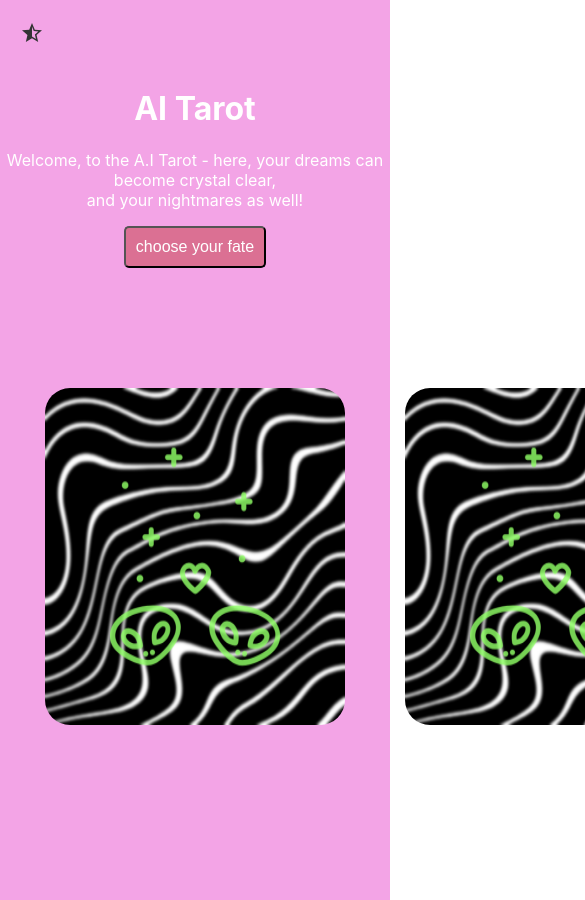
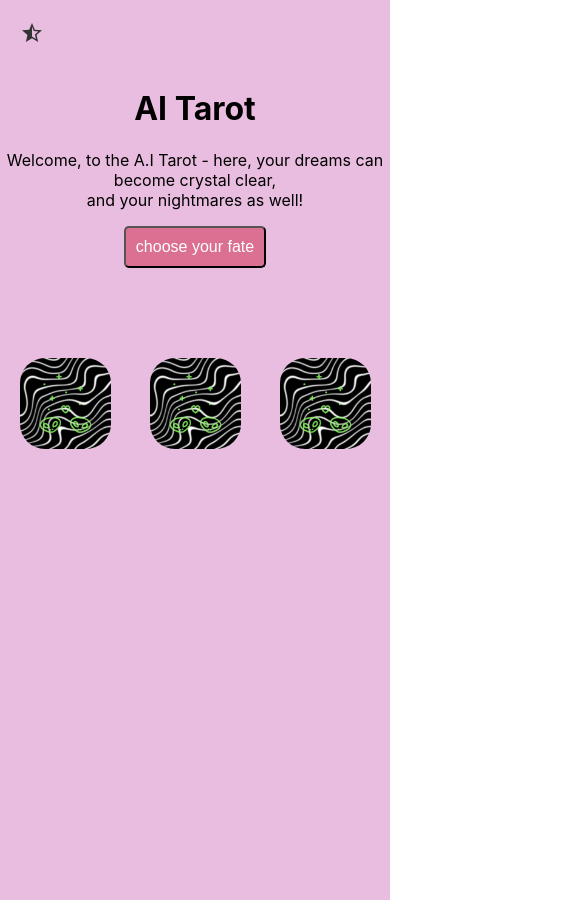
Before and after one commit to WrongAlice/react-tarot, a React (Create React App) app: page / in a window 390 px wide. Both pictures are taken after a click on the button "choose your fate". Shown: the top 900 px of the page, 585 px wide, since content can reach past the window. Built offline with nearby package versions, Linux system fonts and the light colour scheme.

Commit message:
a push to checkin  mobile scaling

```diff
--- a/src/App.css
+++ b/src/App.css
@@ -1,5 +1,5 @@
 body {
-  /* background-color:rgb(196, 173, 222); */
+
   box-sizing: border-box;
   color:white;
 
@@ -8,12 +8,14 @@ body {
 .App {
   text-align: center;
   height: 900px;
-  background: #F3A4E6;
+  background: #E9BDDF;
+  color: black;
 
 }
 
 .App.dark {
   background: #A36D9A;
+  color:white;
 }
 
 .grid {
@@ -64,13 +66,13 @@ color:red;
 }
 
 .card .front  {
-width: 300px;
+  width: 70%;
 height: 40vh;
 display: inline-block;
-margin:30px;
 border-radius: 25px;
 position: absolute;
 transform: rotateY(90deg);
+
 
 }
 
@@ -81,11 +83,11 @@ transform: rotateY(90deg);
 
 
 .card .back {
-  width: 300px;
+  width: 70%;
 height: 40vh;
 display: inline-block;
-margin:30px;
 border-radius: 25px;
+/* border: 2px solid red; */
 
 
 
@@ -105,3 +107,50 @@ border-radius: 25px;
   height: 24px;
   cursor: pointer;
 }
+
+
+
+@media only screen and (max-width: 880px) {
+  .card .front {
+    min-width: 70%;
+    height: 70%;
+    }
+
+  .card .back {
+    min-width: 70%;
+    height: 60%;
+}
+}
+
+
+@media only screen and (max-width: 442px) {
+  .card .front {
+    min-width: 70%;
+    height: 50%;
+
+  }
+
+
+  .card .back {
+    min-width: 70%;
+    height: 60%;
+
+
+}
+}
+
+/* @media only screen and (max-width: 437px) {
+  .card .front {
+    min-width: 70%;
+    height: 50%;
+
+  }
+
+
+  .card .back {
+    min-width: 70%;
+    height: 60%;
+
+
+}
+} */
```
